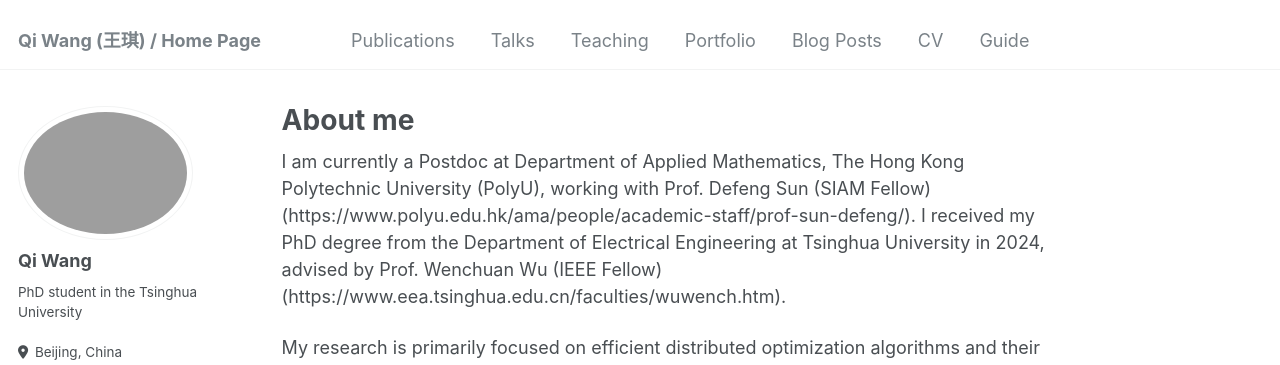
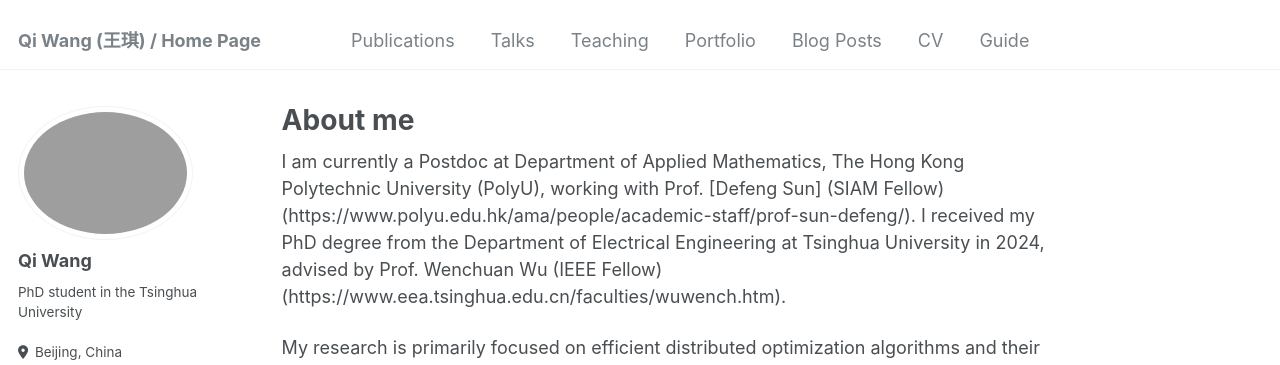
Before and after one commit to lalajiayou/WangQi_THU.github.io, a Jekyll site: the page built from _pages/about.md, in a window 1280 px wide and 945 px high. Shown: the top 365 px of the window. Built offline with Jekyll 4.4.1, drawn with Linux system fonts in a browser that asks for light colours; some web fonts are replaced; part of the change alters nothing that is shown.

```diff
--- a/_pages/about.md
+++ b/_pages/about.md
@@ -1,12 +1,13 @@
 ---
 permalink: /
 title: "About me"
+excerpt: "About me"
 author_profile: true
 redirect_from:
   - /about/
   - /about.html
 ---
 
-I am currently a Postdoc at Department of Applied Mathematics, The Hong Kong Polytechnic University (PolyU), working with Prof. Defeng Sun (SIAM Fellow) (https://www.polyu.edu.hk/ama/people/academic-staff/prof-sun-defeng/). I received my PhD degree from the Department of Electrical Engineering at Tsinghua University in 2024, advised by Prof. Wenchuan Wu (IEEE Fellow) (https://www.eea.tsinghua.edu.cn/faculties/wuwench.htm).
+I am currently a Postdoc at Department of Applied Mathematics, The Hong Kong Polytechnic University (PolyU), working with Prof. [Defeng Sun] (SIAM Fellow) (https://www.polyu.edu.hk/ama/people/academic-staff/prof-sun-defeng/). I received my PhD degree from the Department of Electrical Engineering at Tsinghua University in 2024, advised by Prof. Wenchuan Wu (IEEE Fellow) (https://www.eea.tsinghua.edu.cn/faculties/wuwench.htm).
 
 My research is primarily focused on efficient distributed optimization algorithms and their applications in coordinated optimization for hierarchical electrical power grids with integration of renewable generation. In this regard, I have conducted multiple studies to address the large-scale, non-convex, mixed-integer, spatio-temporal coupling optimization problems considering imperfect communication. These achievements also led to my nomination as a finalist (Top 1%) in the Ph.D. Dissertation Challenge of IEEE I&CPS Asia 2023 (https://mp.weixin.qq.com/s/mvwTmfKwyclKz9_x-txZdg).
```
